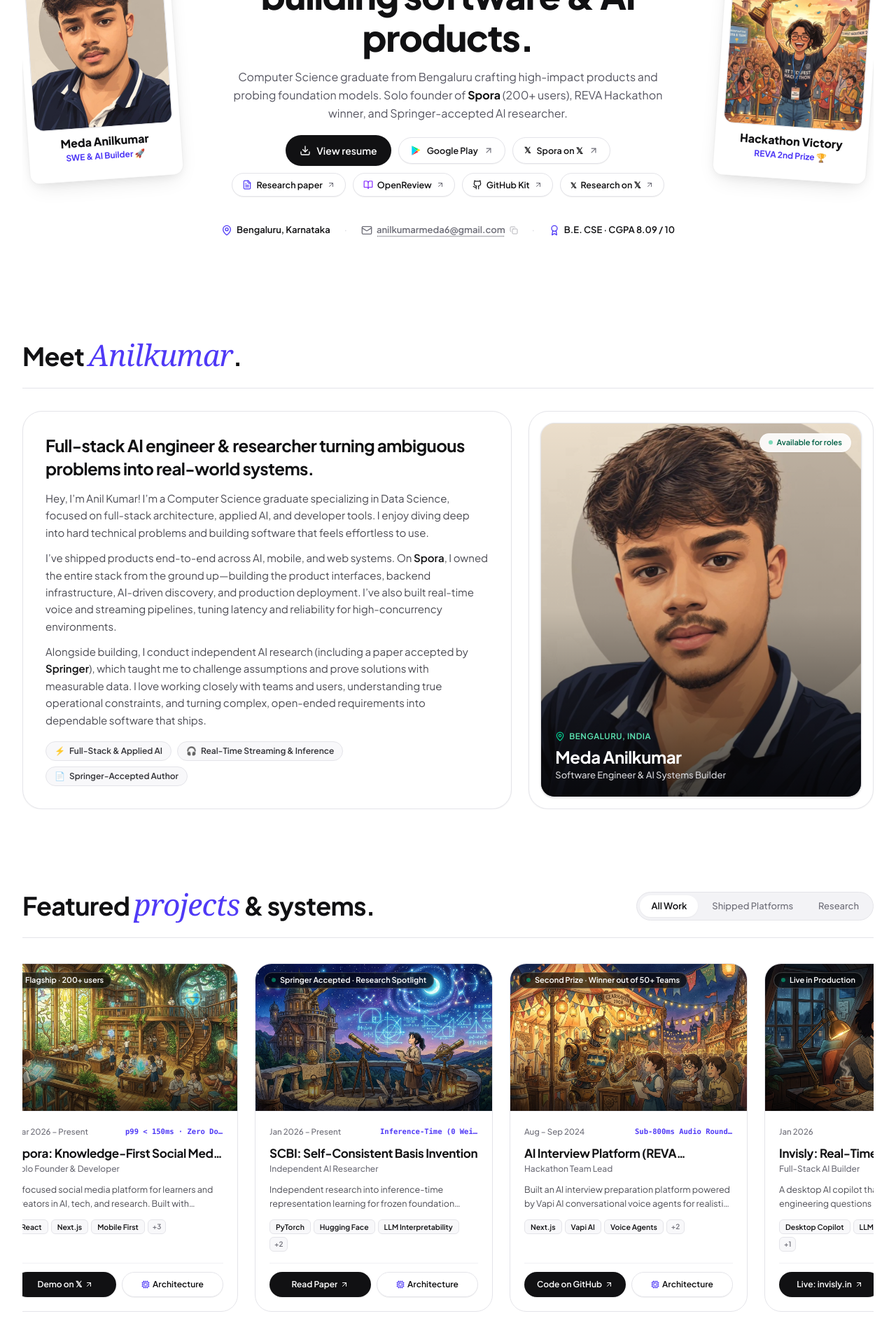
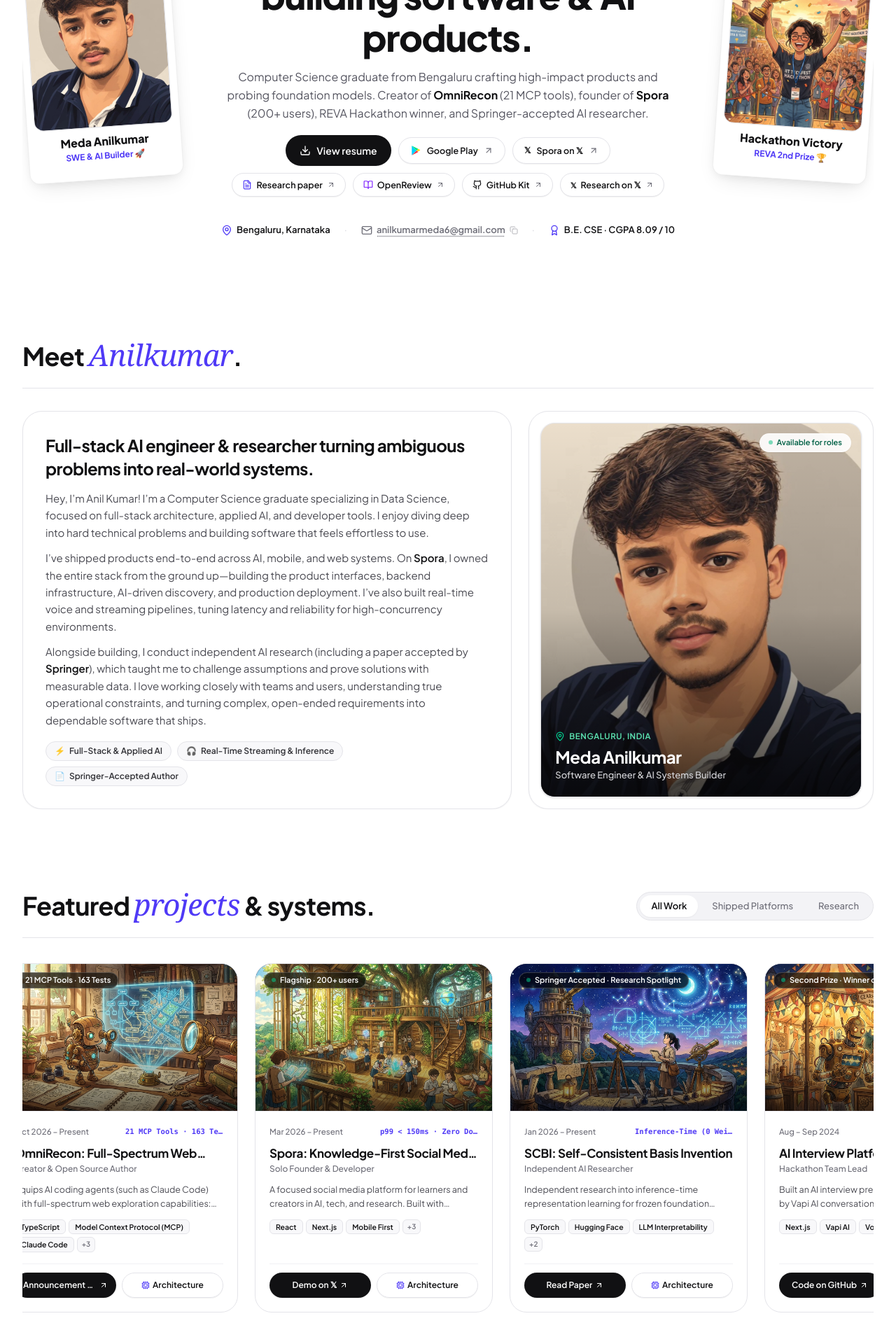
Before and after one commit to anilkumara9/anil, a React (Vite) app: page / in a window 1280 px wide. Shown: the part 320-2240 px from the top of the page at 70% size. Built offline with nearby package versions, Linux system fonts and the light colour scheme; a web font is replaced by a local one.

Commit message:
feat: add OmniRecon MCP project to showcase, timeline, console, and palette

```diff
--- a/src/App.tsx
+++ b/src/App.tsx
@@ -67,6 +67,8 @@
   const playStoreUrl = "https://play.google.com/apps/testing/com.anilkumara9.news";
   const sporaXUrl = "https://x.com/anilKumar09873/status/2096482373299057022";
   const researchXUrl = "https://x.com/anilKumar09873/status/2108649451917308224?s=20";
+  const omnireconGithubUrl = "https://github.com/anilkumara9/omnirecon";
+  const omnireconXUrl = "https://x.com/anilKumar09873/status/2109905045814968746?s=20";
   const githubUrl = "https://github.com/anilkumara9";
   const linkedinUrl = "https://www.linkedin.com/in/anilkumar-meda-2b2624331";
   const twitterUrl = "https://x.com/anilKumar09873";
@@ -159,7 +161,7 @@
       category: "AI / LLM & Agents",
       icon: Cpu,
       items: [
-        "PyTorch", "Hugging Face", "LangChain", "RAG", "Vector Databases",
+        "PyTorch", "Hugging Face", "Model Context Protocol (MCP)", "LangChain", "RAG", "Vector Databases",
         "LLM APIs", "AI Agents", "Prompt Engineering", "Large Tabular Models", "Activation Steering"
       ],
     },
@@ -186,6 +188,43 @@
   ];
 
   const allProjects = [
+    {
+      id: "omnirecon",
+      title: "OmniRecon: Full-Spectrum Web Recon for Coding Agents",
+      period: "Oct 2026 – Present",
+      role: "Creator & Open Source Author",
+      type: "product",
+      featured: true,
+      badge: "21 MCP Tools · 163 Tests",
+      accentBadge: true,
+      image: "/ghibli-omnirecon.jpg",
+      tagline: "Autonomous Web Reconnaissance & Rebuild Blueprint for Coding Agents 🔍",
+      description: "Equips AI coding agents (such as Claude Code) with full-spectrum web exploration capabilities: maps routes, captures live API calls, extracts design systems, and generates evidence-backed rebuild blueprints with automated verification.",
+      lldType: "MCP RUNTIME / RECON PROTOCOL",
+      lldMetric: "21 MCP Tools · 163 Tests Passing",
+      lldStorage: "Evidence Artifacts & HAR Buffers",
+      lldPattern: "Browser Automation + Rebuild Diff Engine",
+      lldFlow: ["Claude Code / AI Agent", "21 MCP Tools Gateway", "Headless Browser Automation", "Network & Design Token Harvester", "Rebuild Blueprint & Diff Engine"],
+      bulletPoints: [
+        "Enables coding agents to actively explore, inspect live network calls, and extract UI styles rather than just reading static code",
+        "Provides 21 purpose-built Model Context Protocol (MCP) tools covering browser automation, HAR capture, and design analysis",
+        "Automated rebuild verification that directly compares reconstructed applications against target live sites (163 tests passing, MIT licensed)"
+      ],
+      deepDive: {
+        problem: "Coding agents shouldn't just read code. When tasked with analyzing, rebuilding, or refactoring web software, LLMs lack the sensory awareness to inspect running browser state, detect runtime API payloads, or evaluate design fidelity against live systems.",
+        architecture: "Architected on the Model Context Protocol (MCP) as an extensible agent server. Orchestrates headless browser drivers, real-time network traffic interception (capturing authenticated routes and endpoints), automated CSS/token extraction, and a dual-viewport visual and structural diff verification engine.",
+        keyOutcomes: [
+          "Delivered 21 robust MCP tools allowing coding agents to autonomously traverse complex web applications.",
+          "Implemented automated rebuild verification that programmatically benchmarks new implementations against the source.",
+          "Published as an open-source MIT-licensed package with one-command installation and 163 passing unit and integration tests."
+        ]
+      },
+      stack: ["TypeScript", "Model Context Protocol (MCP)", "Claude Code", "Playwright", "Network Inspection", "Vitest"],
+      links: [
+        { label: "Announcement on 𝕏", url: omnireconXUrl, primary: true },
+        { label: "Code on GitHub", url: omnireconGithubUrl, primary: false }
+      ]
+    },
     {
       id: "spora",
       title: "Spora: Knowledge-First Social Media Platform",
@@ -671,7 +710,7 @@
 
               {/* Descriptive Subtext */}
               <p className="text-[14.5px] sm:text-[16px] font-[400] text-[#555560] leading-relaxed max-w-xl sm:max-w-2xl mx-auto">
-                Computer Science graduate from Bengaluru crafting high-impact products and probing foundation models. Solo founder of <strong className="text-[#111113] font-[700]">Spora</strong> (200+ users), REVA Hackathon winner, and Springer-accepted AI researcher.
+                Computer Science graduate from Bengaluru crafting high-impact products and probing foundation models. Creator of <strong className="text-[#111113] font-[700]">OmniRecon</strong> (21 MCP tools), founder of <strong className="text-[#111113] font-[700]">Spora</strong> (200+ users), REVA Hackathon winner, and Springer-accepted AI researcher.
               </p>
 
               {/* Unified Action Hub — 2 clean rows of 3 buttons */}
--- a/src/components/CommandPalette.tsx
+++ b/src/components/CommandPalette.tsx
@@ -43,7 +43,7 @@
         { id: 'about', title: 'About Meda', desc: 'Background, education, and career profile', icon: Sparkles },
         { id: 'research', title: 'SCBI Research Spotlight', desc: 'Inference-time representation learning', icon: FileText },
         { id: 'experience', title: 'Work Experience (CampusPe)', desc: 'AI intern, production GenAI features', icon: Folder },
-        { id: 'projects', title: 'Featured Projects (7)', desc: 'Spora (200+ users), Edge ML, Invisly, Polo', icon: Folder },
+        { id: 'projects', title: 'Featured Projects (8)', desc: 'OmniRecon (21 MCP tools), Spora (200+ users), Edge ML, Invisly', icon: Folder },
         { id: 'skills', title: 'Technical Skills Matrix', desc: 'PyTorch, Next.js, Edge ML, LangChain, Cloud', icon: Sparkles },
         { id: 'education', title: 'Education & Awards', desc: 'NHCE B.E. (8.09 CGPA) & REVA Hackathon 2nd Prize', icon: Folder },
         { id: 'timeline', title: 'Interactive Timeline', desc: 'Chronological roadmap of projects & research', icon: Folder },
@@ -54,6 +54,8 @@
       category: 'Direct Links & Actions',
       items: [
         { title: 'Download Resume (PDF)', desc: 'Open verified resume file', icon: Download, url: resumeUrl },
+        { title: 'OmniRecon on GitHub', desc: 'Full-spectrum web recon MCP server (21 tools, 163 tests)', icon: Github, url: 'https://github.com/anilkumara9/omnirecon' },
+        { title: 'OmniRecon Launch on 𝕏', desc: 'Read launch announcement & architecture breakdown', icon: ExternalLink, url: 'https://x.com/anilKumar09873/status/2109905045814968746?s=20' },
         { title: 'Read SCBI Research Paper', desc: 'Full empirical paper on causal steering', icon: FileText, url: paperUrl },
         { title: 'SCBI Research Breakdown on 𝕏', desc: 'Read research post & findings thread', icon: ExternalLink, url: 'https://x.com/anilKumar09873/status/2108649451917308224?s=20' },
         { title: 'View Spora Demo on 𝕏', desc: 'Knowledge platform video demo', icon: ExternalLink, url: 'https://x.com/anilKumar09873/status/2096482373299057022' },
--- a/src/components/InteractiveConsole.tsx
+++ b/src/components/InteractiveConsole.tsx
@@ -63,12 +63,33 @@
         output = (
           <div className="space-y-1 text-slate-300 text-[12px]">
             <p className="text-slate-400">Available commands:</p>
+            <p><span className="text-[#FC535B] font-mono font-semibold">omnirecon</span> — Autonomous web recon MCP for coding agents (21 tools, 163 tests)</p>
             <p><span className="text-[#FC535B] font-mono font-semibold">spora</span> — Bootstrapped social platform specs (200+ users)</p>
             <p><span className="text-[#FC535B] font-mono font-semibold">scbi</span> — Foundation model representation steering findings</p>
             <p><span className="text-[#FC535B] font-mono font-semibold">skills</span> — Full technical stack & tool matrix</p>
             <p><span className="text-[#FC535B] font-mono font-semibold">experience</span> — Industry work at CampusPe</p>
             <p><span className="text-[#FC535B] font-mono font-semibold">contact</span> — Reach out via email, phone, or LinkedIn</p>
             <p><span className="text-[#FC535B] font-mono font-semibold">clear</span> — Reset terminal output</p>
+          </div>
+        );
+        break;
+      case 'omnirecon':
+        output = (
+          <div className="space-y-1.5 text-[12px] text-slate-300 bg-white/5 p-3 rounded-[12px] border border-white/10">
+            <p className="font-bold text-white flex items-center gap-1.5">
+              <span className="h-2 w-2 rounded-full bg-emerald-400 animate-pulse" />
+              OmniRecon: Full-Spectrum Web Recon for Coding Agents
+            </p>
+            <p className="text-slate-400">Open Source · 21 MCP Tools · 163 Tests Passing · MIT Licensed</p>
+            <p>Empowers Claude Code and autonomous agents to explore websites, map routes, capture live API calls, extract design systems, and verify rebuilds against originals.</p>
+            <div className="flex items-center gap-3 pt-1">
+              <a href="https://github.com/anilkumara9/omnirecon" target="_blank" rel="noopener noreferrer" className="text-[#F2F536] hover:underline inline-flex items-center gap-1">
+                GitHub Repo <ArrowUpRight className="h-3 w-3" />
+              </a>
+              <a href="https://x.com/anilKumar09873/status/2109905045814968746?s=20" target="_blank" rel="noopener noreferrer" className="text-[#FC535B] hover:underline inline-flex items-center gap-1">
+                Launch on 𝕏 <ArrowUpRight className="h-3 w-3" />
+              </a>
+            </div>
           </div>
         );
         break;
--- a/src/components/InteractiveTimeline.tsx
+++ b/src/components/InteractiveTimeline.tsx
@@ -16,6 +16,21 @@
 
 const InteractiveTimeline: React.FC = () => {
   const [events, setEvents] = useState<TimelineEvent[]>([
+    {
+      id: 'omnirecon',
+      date: 'Oct 2026 – Present',
+      title: 'OmniRecon: Full-Spectrum Web Recon for Coding Agents',
+      organization: 'Open Source · 21 MCP Tools',
+      description: 'Gives Claude Code and coding agents the sensory ability to explore websites, map routes, capture API calls, and verify rebuilds.',
+      type: 'project',
+      details: [
+        'Brings together 21 MCP tools for browser automation, network request sniffing, design system extraction, and rebuild blueprints',
+        'Engineered an automated rebuild verification engine that directly benchmarks recreated applications against the original live site',
+        'MIT licensed with 163 passing unit and integration tests and one-command installation'
+      ],
+      link: 'https://github.com/anilkumara9/omnirecon',
+      linkText: 'GitHub Repo'
+    },
     {
       id: '1',
       date: 'Mar 2026 – Present',
--- a/src/utils/pdfGenerator.ts
+++ b/src/utils/pdfGenerator.ts
@@ -70,6 +70,8 @@
 
   // My Work
   addSection('MY WORK (LIVE PRODUCTS)');
+  addText('OmniRecon (Full-Spectrum Web Recon for Coding Agents)', 11, true);
+  addText('Built OmniRecon, a suite of 21 Model Context Protocol (MCP) tools with 163 passing tests enabling coding agents to explore websites, capture live API traffic, extract design systems, and verify rebuilds.');
   addText('Spora (Jan 2026 - Present)', 11, true);
   addText('Built Spora, a next-generation social media platform featuring personalized content discovery, short videos, articles, and real-time user interactions.');
   addText('Invisly (AI Desktop Assistant)', 11, true);
```
Also changed, not shown: public/ghibli-omnirecon.jpg (added), 5 other files (tests, documents, lock files or other folders).
